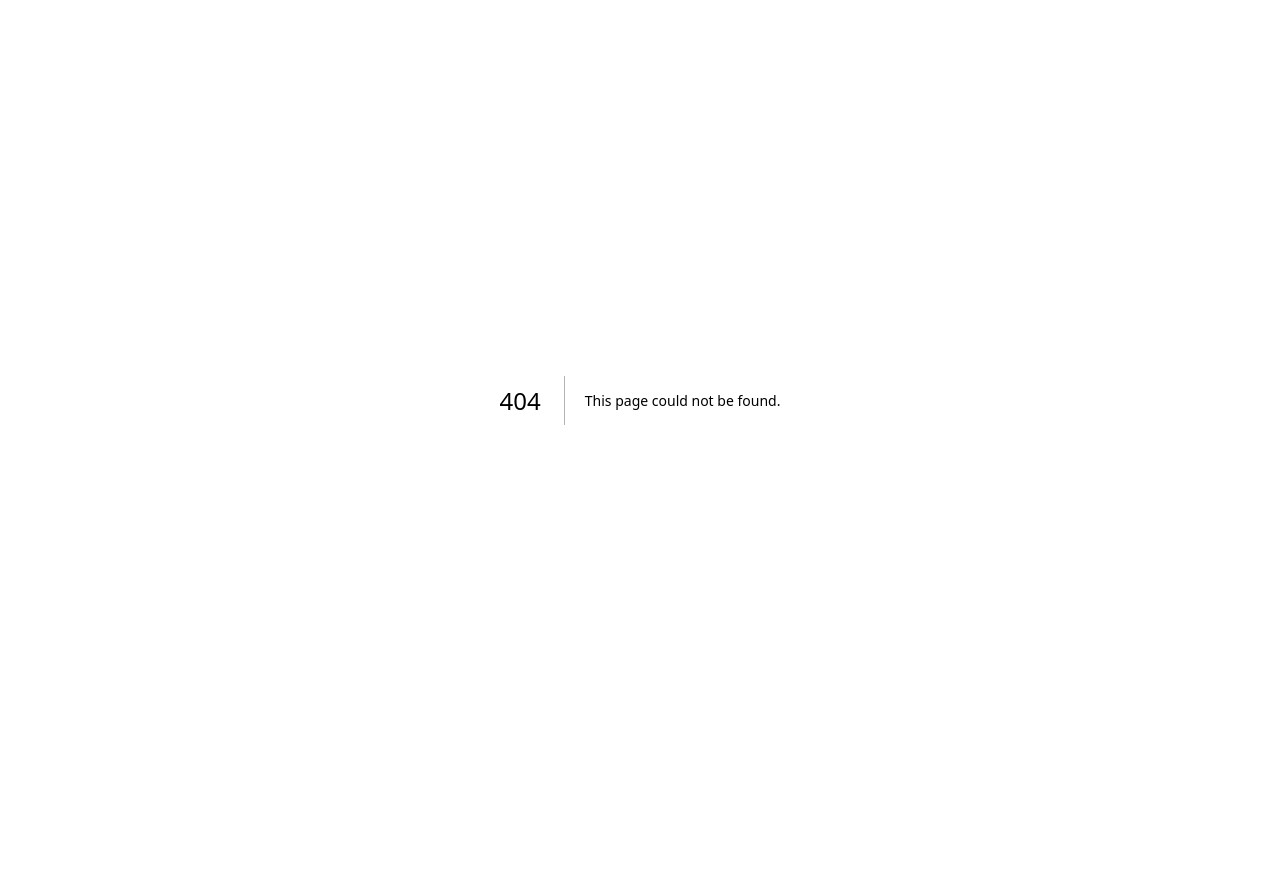
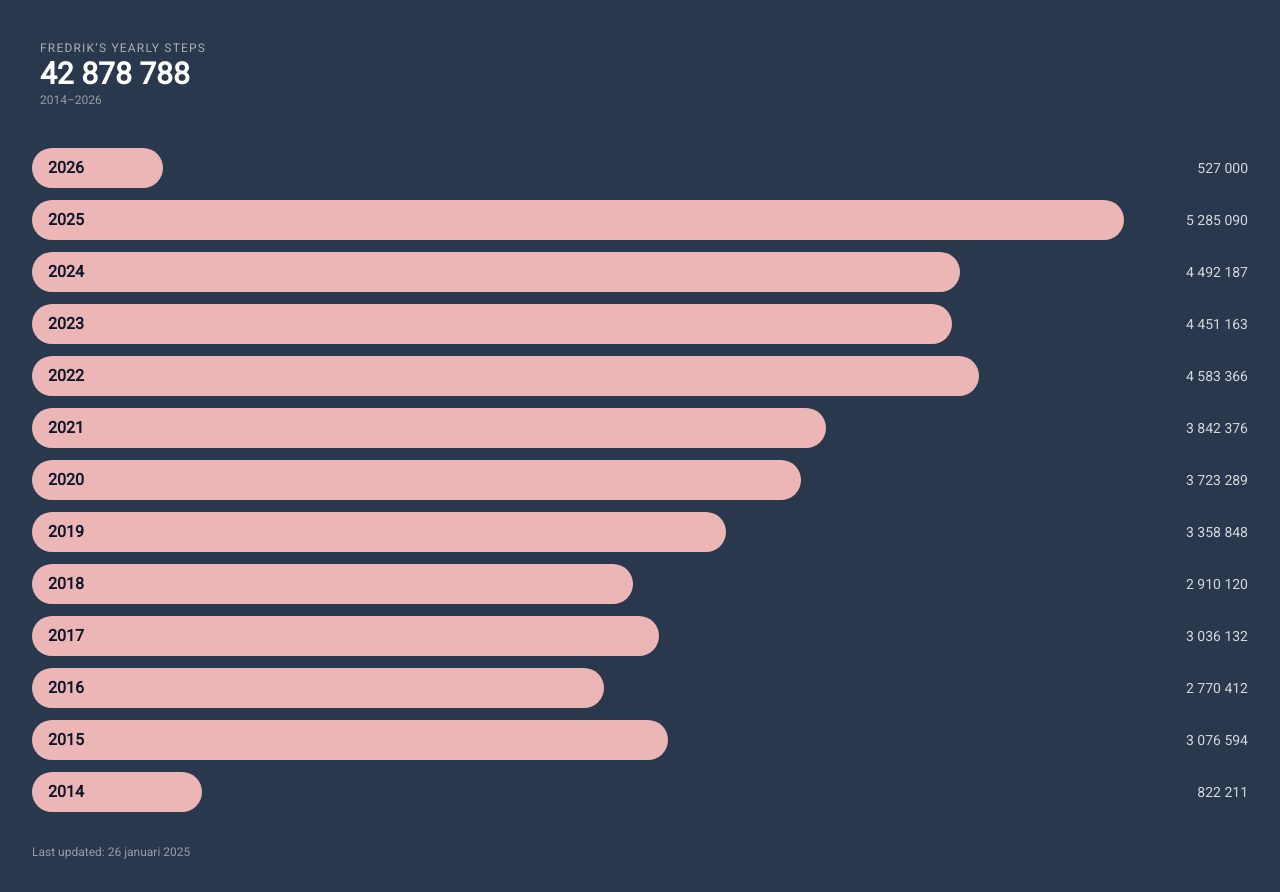
Before and after one commit to frozzare/frozzare.github.com, a Next.js app: page /steps in a window 1280 px wide. Before the commit this address had no page. Before the commit the page ends 800 px from the top, so only its background shows below. Built offline with nearby package versions, Linux system fonts and the light colour scheme.

Commit message:
add steps page

```diff
--- a/src/app/charts/steps/page.tsx
+++ /dev/null
@@ -1,33 +0,0 @@
-import steps from '../../../../data/steps.json'
-import { DataPoint, VerticalBarChart } from '@/components/VerticalBarChart'
-
-const data: DataPoint[] = steps as DataPoint[]
-
-const dateFormatter = new Intl.DateTimeFormat('sv-SE', { year: 'numeric', month: 'long', day: 'numeric' })
-const numberFormatter = new Intl.NumberFormat('sv-SE')
-const total = data.reduce((sum, { value }) => sum + value, 0)
-const years = data.map(d => d.year)
-const minYear = Math.min(...years)
-const maxYear = Math.max(...years)
-
-export default function Steps() {
-  return (
-    <div className="container mx-auto p-4">
-      <div className="p-6">
-        <div className="text-xs uppercase tracking-widest text-white/60">
-          Frozzare's yearly steps
-        </div>
-        <div className="text-3xl font-semibold text-white tabular-nums">
-          {numberFormatter.format(total)}
-        </div>
-        <div className="text-xs text-white/50">
-          {minYear}–{maxYear}
-        </div>
-      </div>
-      <VerticalBarChart data={data} />
-      <div className="text-xs text-white/50 p-4">
-        <p>Last updated: {dateFormatter.format(new Date())}</p>
-      </div>
-    </div>
-  )
-}
--- a/src/app/page.tsx
+++ b/src/app/page.tsx
@@ -1,27 +1,33 @@
-import Link from '../components/Link';
+import Link from "../components/Link"
 
 export default function Page() {
-  return <div className="bg-f-blue text-white">
+  return (
+    <main className="bg-f-blue text-white min-h-screen">
       <div className="container mx-auto">
-      <div className="flex flex-wrap content-center min-h-screen">
+        <section className="flex flex-wrap content-center min-h-screen">
           <div className="lg:w-6/12 w-10/12 m-auto">
+            <header>
               <h1 className="text-4xl mb-5 text-left">
                 Hello! <span className="hello">👋</span>
               </h1>
+            </header>
+
             <p className="text-2xl mb-5">
               I&apos;m Fredrik Forsmo, full-stack developer and open-sourcerer
               from Stockholm, Sweden 🇸🇪
             </p>
+
             <p className="text-2xl">
-            You can find me on{' '}
-            <Link to="https://github.com/frozzare">GitHub</Link>,{' '}
-            <Link to="https://twitter.com/frozzare">Twitter</Link> or{' '}
+              You can find me on{" "}
+              <Link to="https://github.com/frozzare">GitHub</Link>,{" "}
+              <Link to="https://twitter.com/frozzare">Twitter</Link> or{" "}
               <Link to="https://www.linkedin.com/in/frozzare/">LinkedIn</Link>.
-            Feel free to contact me on social media or send me an email at{' '}
+              {" "}Feel free to contact me on social media or send me an email at{" "}
               <Link to="mailto:hello@frozzare.com">hello@frozzare.com</Link>.
             </p>
           </div>
+        </section>
       </div>
-    </div>
-  </div>;
+    </main>
+  )
 }
--- /dev/null
+++ b/src/app/steps/page.tsx
@@ -0,0 +1,63 @@
+import Head from "next/head"
+import steps from "../../../data/steps.json"
+import { DataPoint, VerticalBarChart } from "@/components/VerticalBarChart"
+
+const data: DataPoint[] = steps as DataPoint[]
+
+const dateFormatter = new Intl.DateTimeFormat("sv-SE", {
+  year: "numeric",
+  month: "long",
+  day: "numeric",
+})
+
+const numberFormatter = new Intl.NumberFormat("sv-SE")
+
+const total = data.reduce((sum, { value }) => sum + value, 0)
+const years = data.map(d => d.year)
+const minYear = Math.min(...years)
+const maxYear = Math.max(...years)
+
+export default function Steps() {
+  const now = new Date()
+
+  return (
+    <>
+      <Head>
+        <title>Steps – Fredrik Forsmo</title>
+        <meta name="robots" content="noindex" />
+      </Head>
+
+      <main className="container mx-auto p-4">
+        {/* Summary */}
+        <section className="p-6">
+          <h1 className="text-xs uppercase tracking-widest text-white/60">
+            Fredrik’s yearly steps
+          </h1>
+
+          <div className="text-3xl font-semibold text-white tabular-nums">
+            {numberFormatter.format(total)}
+          </div>
+
+          <p className="text-xs text-white/50">
+            {minYear}–{maxYear}
+          </p>
+        </section>
+
+        {/* Chart */}
+        <section aria-label="Yearly steps chart">
+          <VerticalBarChart data={data} />
+        </section>
+
+        {/* Meta */}
+        <footer className="p-4">
+          <p className="text-xs text-white/50">
+            Last updated:{" "}
+            <time dateTime={now.toISOString()}>
+              {dateFormatter.format(now)}
+            </time>
+          </p>
+        </footer>
+      </main>
+    </>
+  )
+}
```
Lines whose indentation alone changed are shown as unchanged.
